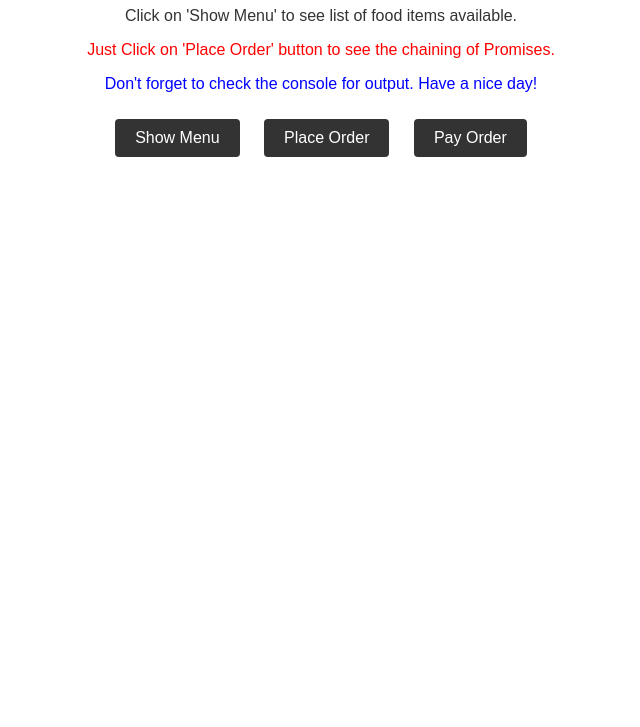
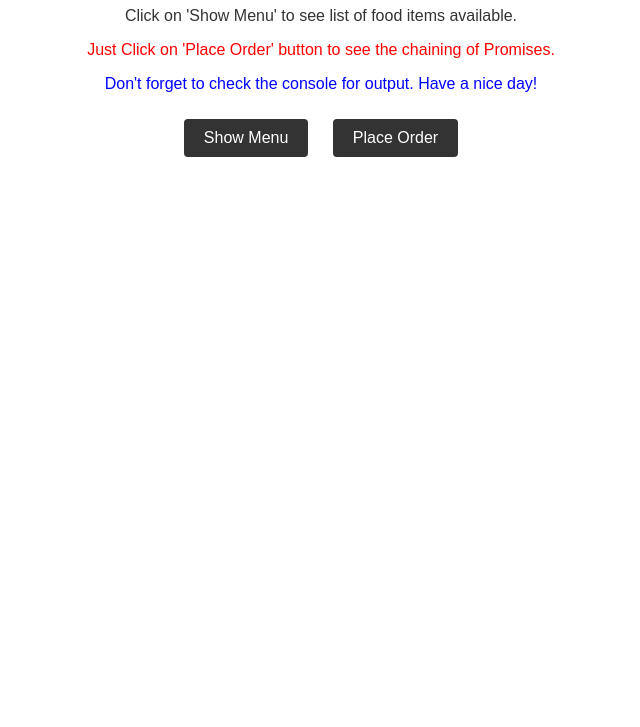
Before and after one commit to satish-kg/f2_may_restaurants_promises, a plain HTML site: page index.html in a window 1280 px wide. Shown: the part 73-800 px from the top of the page, without its empty margins (319-959 px from the left). Drawn offline with Linux system fonts and the light colour scheme.

Commit message:
pay button removed

```diff
--- a/index.html
+++ b/index.html
@@ -12,7 +12,7 @@
     <p style="color:blue">Don't forget to check the console for output. Have a nice day!</p>
     <button id="menuButton">Show Menu</button>
     <button id="orderButton">Place Order</button>
-    <button id="payButton">Pay Order</button>
+<!--    <button id="payButton">Pay Order</button>-->
   </div>
   <div class="dynamic-display">
 
```
